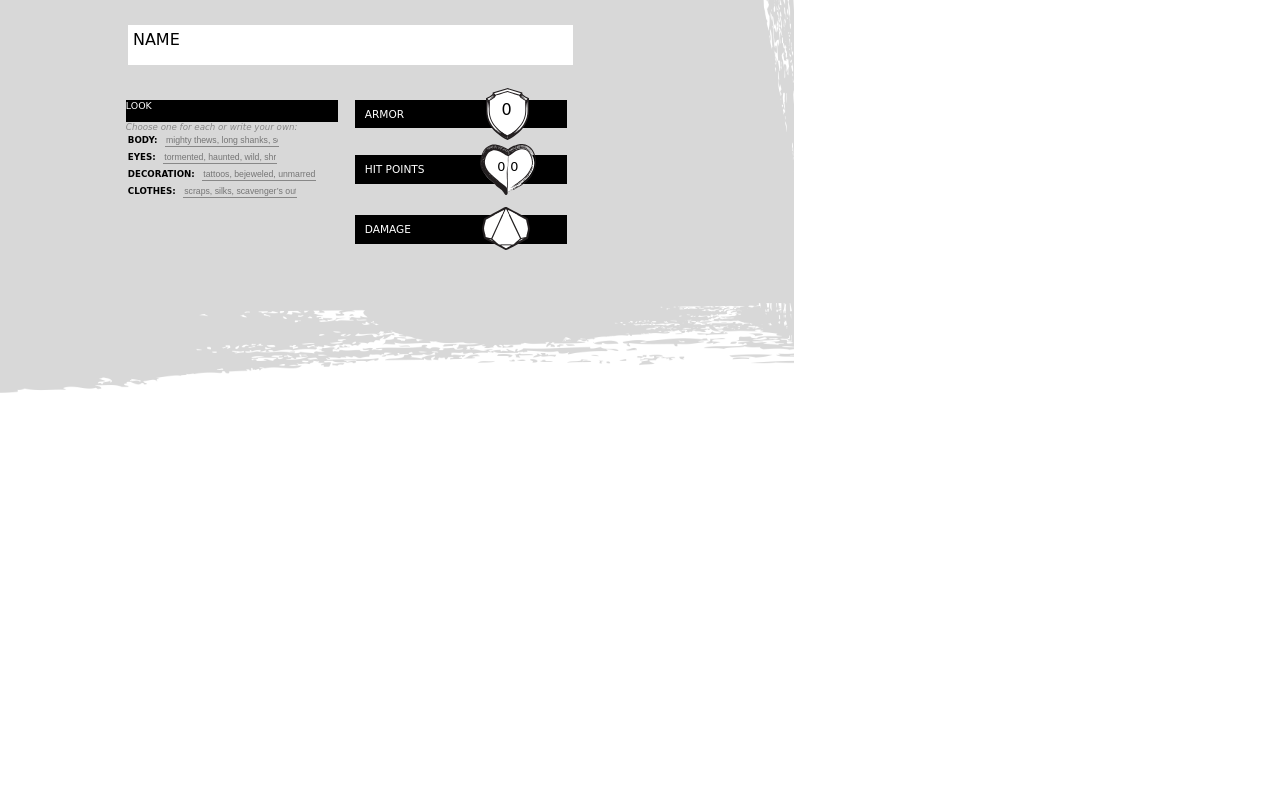
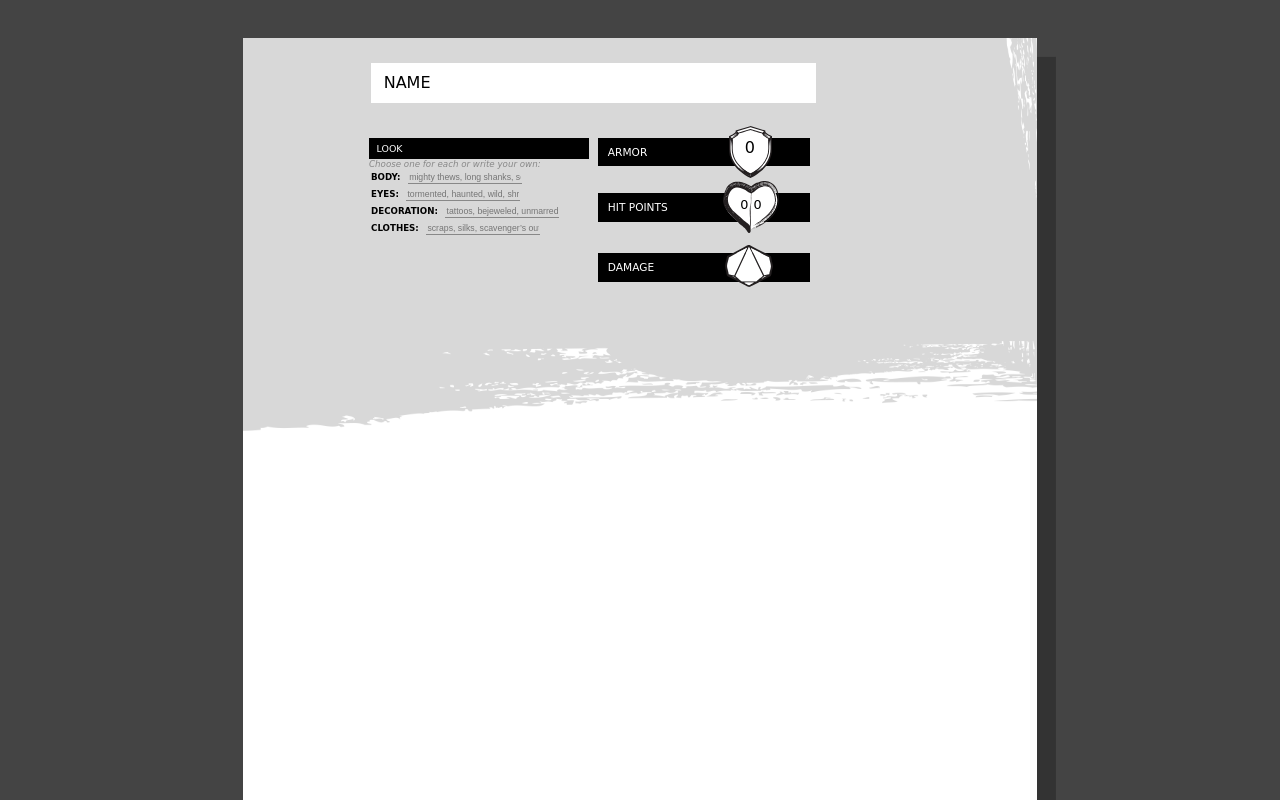
Before and after one commit to hitcherland/dungeon-world-character-sheets, a plain HTML site: page index.html in a window 1280 px wide. Shown: the top 800 px of the page. Drawn offline with nearby package versions, Linux system fonts and the light colour scheme; a web font is replaced by a local one.

Commit message:
fancied up the background

```diff
--- a/index.html
+++ b/index.html
@@ -12,6 +12,8 @@
             body {
                 font-family: 'Averia Libre', cursive;
                 margin: 0px;
+				-webkit-print-color-adjust: exact !important;
+				background-color: #444;
             }
 
             .page {
@@ -19,7 +21,10 @@
                 font-family: 'Averia Libre', cursive;
                 height: 29.7cm;
 				width: 21cm;
-                margin: 0px;
+                margin: 1cm auto 1cm auto;
+				background-color:white;
+				z-index: -11;
+				box-shadow: #333 0.5cm 0.5cm;
             }
 
             #background {
@@ -53,6 +58,7 @@
 				left: 3.28cm;
 				height: 0.79cm;
 				width: 11.51cm;
+				line-height: 0.79cm;
 			}
 
             #name, #level, #XP {
@@ -62,7 +68,10 @@
                 padding: 5px;
             }
 
-            #name::before { content: "NAME " }
+            #name::before {
+				padding-left: 0.2cm;
+				content: "NAME "
+			}
 
             #level::before { content: "LEVEL: " }
             #XP::before { content: "XP: " }
@@ -116,6 +125,8 @@
 				width: 5.61cm;
 				height: 0.58cm;
 				font-size: 0.25cm;
+				line-height: 0.58cm;
+				padding-left: 0.2cm
 			}
 
 			#armor_block {
@@ -193,7 +204,7 @@
     <body>
 		<div class="page">
 			<div id="classname">The Barbarian</div>
-			<div id="background"></div>
+			<img id="background" src="images/background.png">
 			<div id="name"></div>
 			<!--<div id="level"></div>
 			<div id="xp"></div> -->
```
